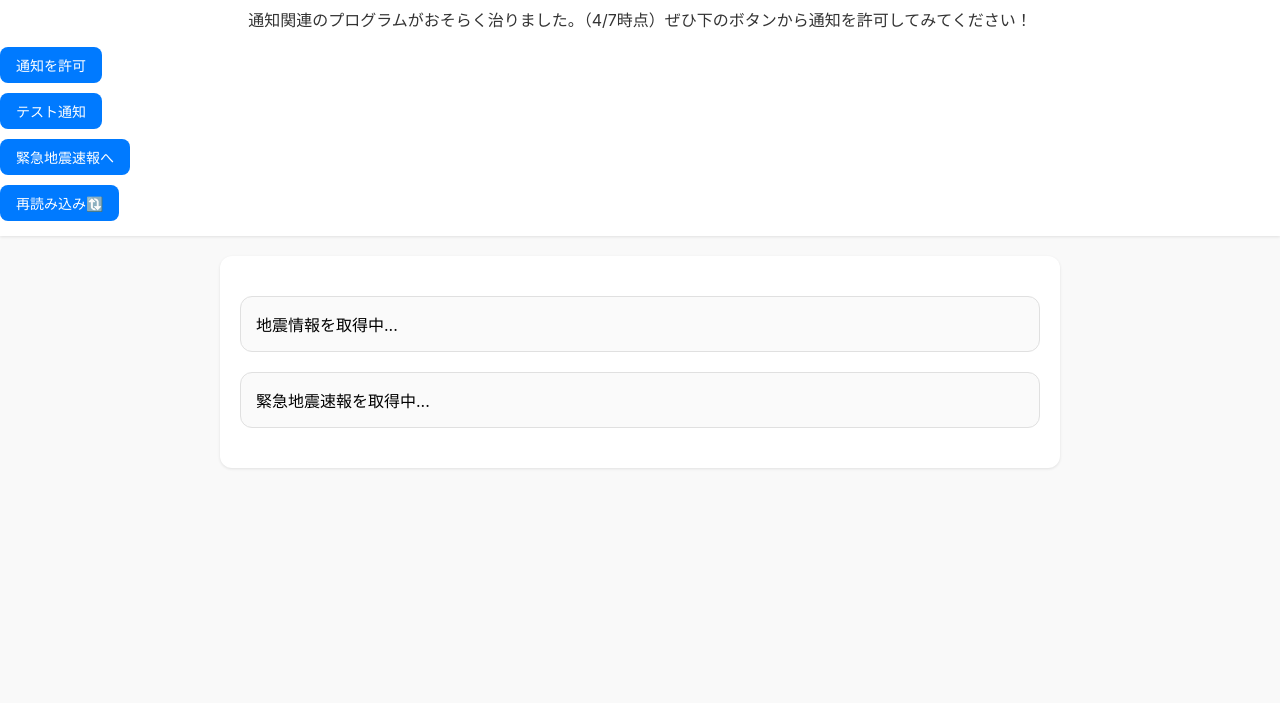
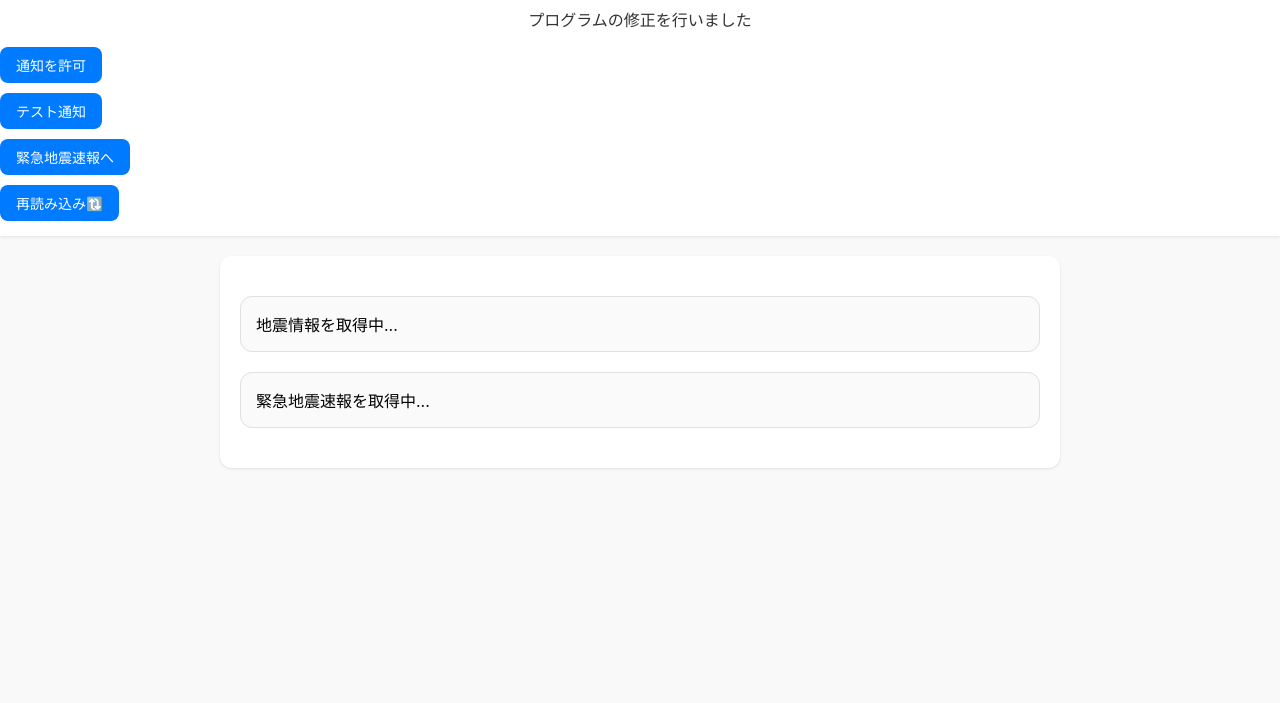
Before and after one commit to Hayato040404/quaketest, a website: page public/index.html in a window 1280 px wide. Shown: the part 97-800 px from the top of the page. Drawn offline with Linux system fonts and the light colour scheme; no server answers.

Commit message:
Update index.html

```diff
--- a/public/index.html
+++ b/public/index.html
@@ -71,7 +71,7 @@
 <body>
     <header>
         <h1>地震情報アプリ</h1>
-        <p>通知関連のプログラムがおそらく治りました。（4/7時点）ぜひ下のボタンから通知を許可してみてください！</p>
+        <p>プログラムの修正を行いました</p>
         <button id="subscribeButton">通知を許可</button>
         <button id="testNotificationButton">テスト通知</button>
         <button class="scroll-button" onclick="scrollToEewSection()">緊急地震速報へ</button>
```
